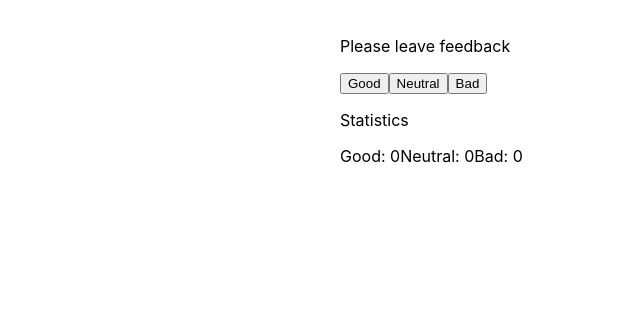
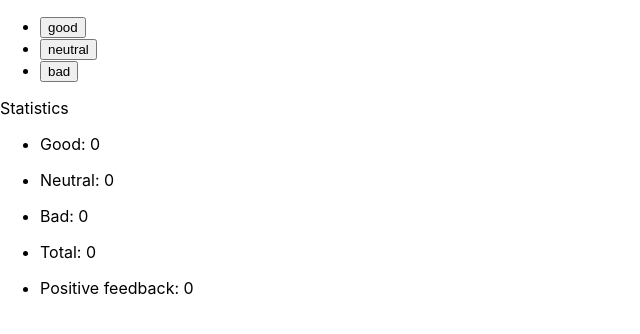
Before and after one commit to olena-savchenko/goit-react-hw-02-feedback, a React (Create React App) app: page / in a window 1280 px wide. Shown: the top 334 px of the page, without its empty margins (0-640 px from the left). Built offline with nearby package versions, Linux system fonts and the light colour scheme.

Commit message:
add 1,2 task part 1

```diff
--- a/src/components/App.jsx
+++ b/src/components/App.jsx
@@ -1,5 +1,5 @@
 import { Component } from 'react';
-import { FeedbackBox } from './App.styled';
+// import { FeedbackBox } from './App.styled';
 
 export class App extends Component {
   state = {
@@ -8,52 +8,63 @@ export class App extends Component {
     bad: 0,
   };
 
-  handleIncrement = event => {
-    // console.log(c);
-    // const targetValue = event.target;
-    this.setState(prevState => {
-      console.log('Значення prevState: ', prevState);
-      console.log('event.target.name: ', [event.target]);
-      console.log(
-        'prevState[event.target.] + 1: ',
-        prevState[event.target] + 1
-      );
-      return { [event.target]: prevState[event.target] + 1 };
-    });
+  leaveFeedback = e => {
+    this.setState(prevState => ({
+      [e.target.name]: prevState[e.target.name] + 1,
+    }));
+  };
+
+  countTotalFeedback = () => {
+    const { good, neutral, bad } = this.state;
+    return good + neutral + bad;
+  };
+
+  countPositiveFeedbackPercentage = () => {
+    const totalFeedback = this.countTotalFeedback();
+    return Math.round((this.state.good * 100) / totalFeedback);
   };
 
   render() {
+    const options = Object.keys(this.state);
+    const total = this.countTotalFeedback();
+    const positiveFeedback = this.countPositiveFeedbackPercentage();
     return (
-      <FeedbackBox>
-        <p>Please leave feedback</p>
-        <button
-          type="button"
-          name={this.state.good}
-          onClick={this.handleIncrement}
-        >
-          Good
-        </button>
-        <button
-          type="button"
-          name={this.state.neutral}
-          onClick={this.handleIncrement}
-        >
-          Neutral
-        </button>
-        <button
-          type="button"
-          name={this.state.bad}
-          onClick={this.handleIncrement}
-        >
-          Bad
-        </button>
+      <div>
+        <ul>
+          {options.map(option => {
+            return (
+              <li key={option}>
+                <button
+                  type="button"
+                  name={option}
+                  onClick={this.leaveFeedback}
+                >
+                  {option}
+                </button>
+              </li>
+            );
+          })}
+        </ul>
+
         <p>Statistics</p>
-        <div>
-          <span>Good: {this.state.good}</span>
-          <span>Neutral: {this.state.neutral}</span>
-          <span>Bad: {this.state.bad}</span>
-        </div>
-      </FeedbackBox>
+        <ul>
+          <li>
+            <p>Good: {this.state.good}</p>
+          </li>
+          <li>
+            <p>Neutral: {this.state.neutral}</p>
+          </li>
+          <li>
+            <p>Bad: {this.state.bad}</p>
+          </li>
+          <li>
+            <p>Total: {total && total}</p>
+          </li>
+          <li>
+            <p>Positive feedback: {total && positiveFeedback}</p>
+          </li>
+        </ul>
+      </div>
     );
   }
 }
```
